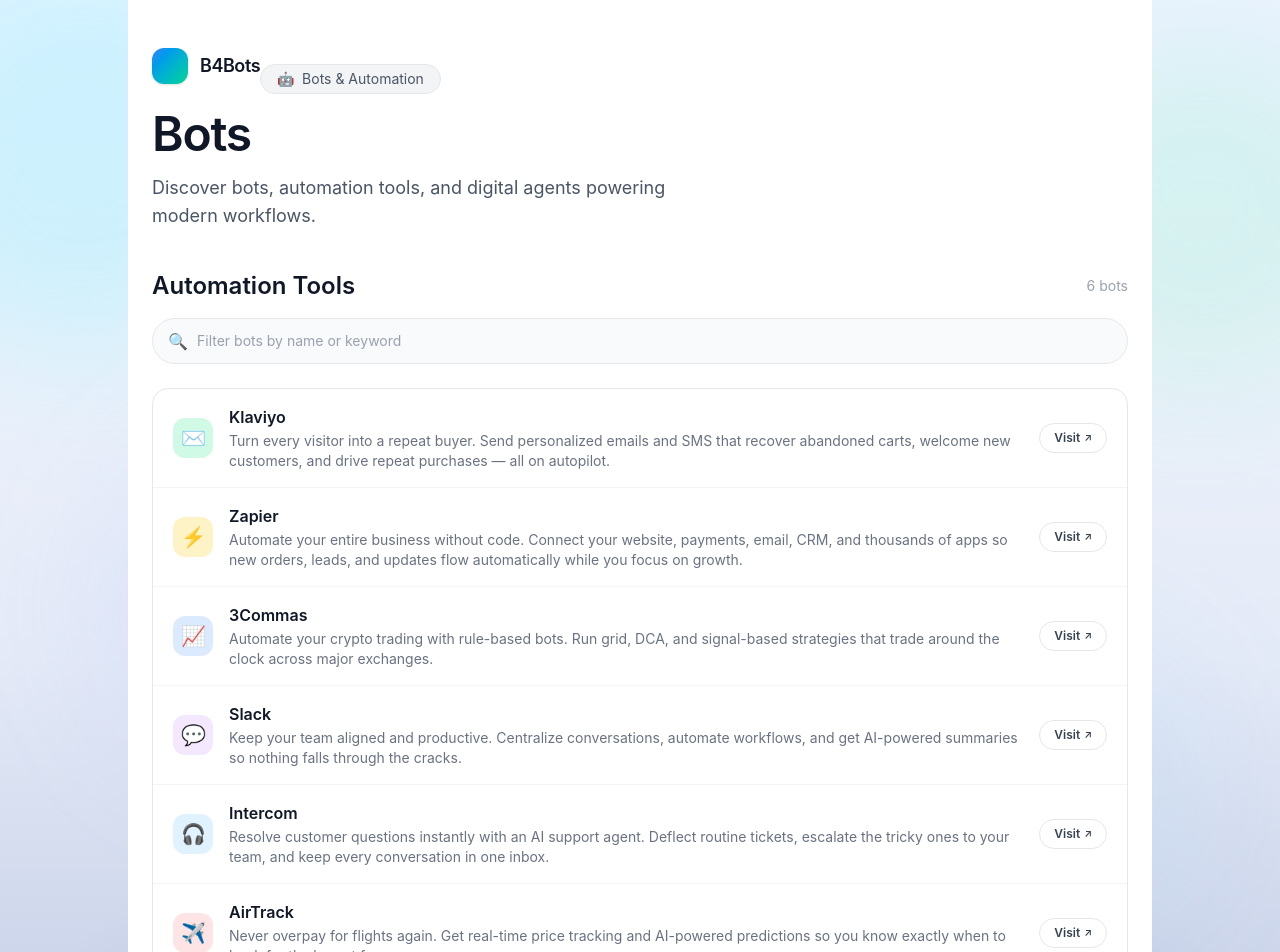
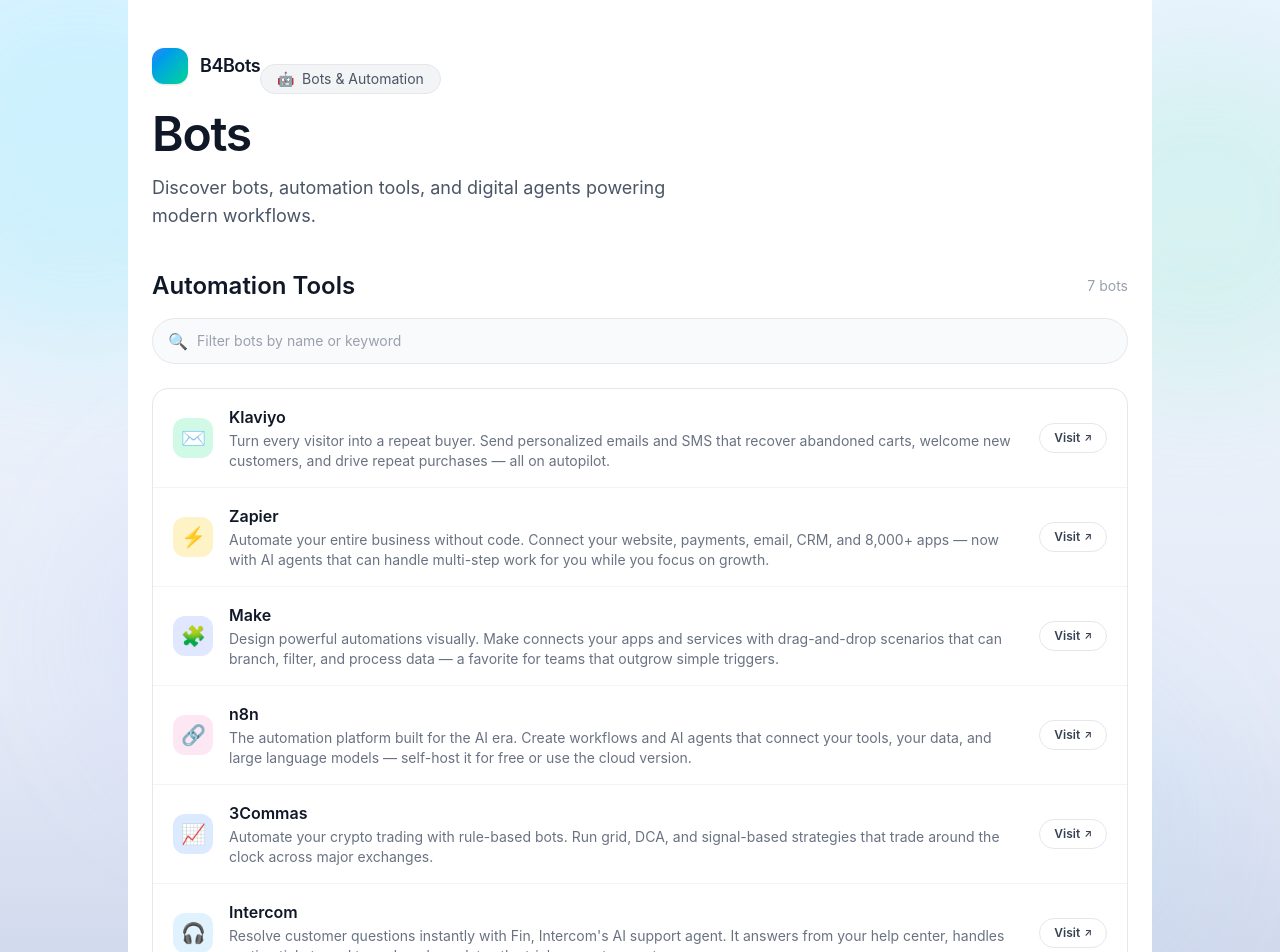
Before and after one commit to b4bots-ux/BlipBlop, a Next.js app: page /bots in a window 1280 px wide. Shown: the top 952 px of the page. Built offline with nearby package versions, Linux system fonts and the light colour scheme.

Commit message:
Refresh bots list: add Make, n8n, Manychat; drop Slack and AirTrack

```diff
--- a/app/bots/page.tsx
+++ b/app/bots/page.tsx
@@ -23,10 +23,26 @@
   {
     name: "Zapier",
     description:
-      "Automate your entire business without code. Connect your website, payments, email, CRM, and thousands of apps so new orders, leads, and updates flow automatically while you focus on growth.",
+      "Automate your entire business without code. Connect your website, payments, email, CRM, and 8,000+ apps — now with AI agents that can handle multi-step work for you while you focus on growth.",
     emoji: "⚡",
     iconBg: "bg-amber-100",
     href: "https://zapier.com/",
+  },
+  {
+    name: "Make",
+    description:
+      "Design powerful automations visually. Make connects your apps and services with drag-and-drop scenarios that can branch, filter, and process data — a favorite for teams that outgrow simple triggers.",
+    emoji: "🧩",
+    iconBg: "bg-indigo-100",
+    href: "https://www.make.com/",
+  },
+  {
+    name: "n8n",
+    description:
+      "The automation platform built for the AI era. Create workflows and AI agents that connect your tools, your data, and large language models — self-host it for free or use the cloud version.",
+    emoji: "🔗",
+    iconBg: "bg-pink-100",
+    href: "https://n8n.io/",
   },
   {
     name: "3Commas",
@@ -37,28 +53,20 @@
     href: "https://3commas.io/",
   },
   {
-    name: "Slack",
-    description:
-      "Keep your team aligned and productive. Centralize conversations, automate workflows, and get AI-powered summaries so nothing falls through the cracks.",
-    emoji: "💬",
-    iconBg: "bg-purple-100",
-    href: "https://slack.com/",
-  },
-  {
     name: "Intercom",
     description:
-      "Resolve customer questions instantly with an AI support agent. Deflect routine tickets, escalate the tricky ones to your team, and keep every conversation in one inbox.",
+      "Resolve customer questions instantly with Fin, Intercom's AI support agent. It answers from your help center, handles routine tickets end to end, and escalates the tricky ones to your team.",
     emoji: "🎧",
     iconBg: "bg-sky-100",
     href: "https://www.intercom.com/",
   },
   {
-    name: "AirTrack",
+    name: "Manychat",
     description:
-      "Never overpay for flights again. Get real-time price tracking and AI-powered predictions so you know exactly when to book for the lowest fares.",
-    emoji: "✈️",
-    iconBg: "bg-rose-100",
-    href: "https://airtrackbot.com/",
+      "Turn conversations into customers. Manychat automates Instagram, WhatsApp, and Messenger chats — answering questions, capturing leads, and sending offers while you sleep.",
+    emoji: "💬",
+    iconBg: "bg-teal-100",
+    href: "https://manychat.com/",
   },
 ];
 
```
